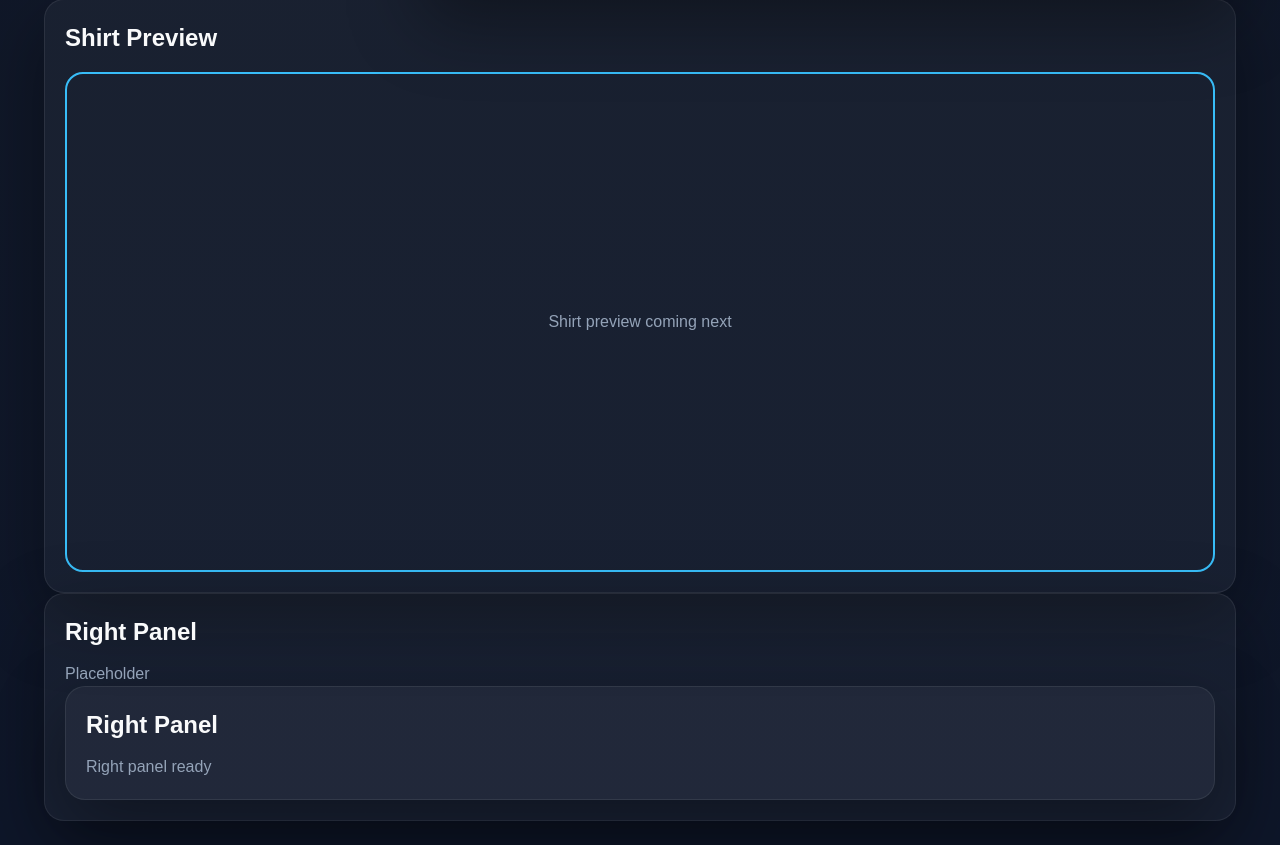
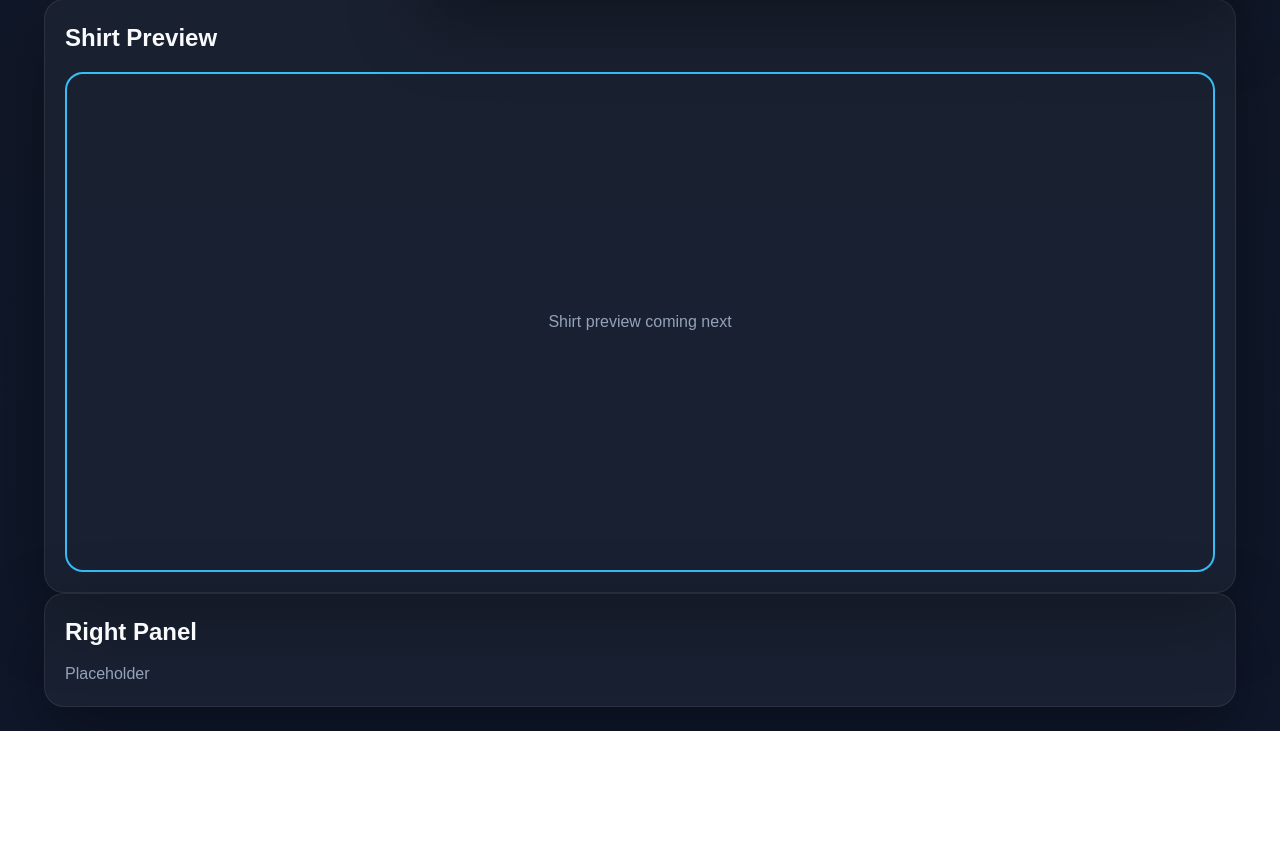
Before and after one commit to noobmacker-creator/pod-design-checker, a Next.js app: page / in a window 1280 px wide. Shown: the part 1736-2581 px from the top of the page. After the commit the page ends 2467 px from the top, so only its background shows below. Built offline with nearby package versions, Linux system fonts and the light colour scheme.

Commit message:
clean layout restored + ready for right panel

```diff
--- a/app/page.tsx
+++ b/app/page.tsx
@@ -1934,24 +1934,7 @@ backdropFilter: 'blur(4px)',
   <div style={{ marginTop: 12, color: '#94a3b8' }}>
     Placeholder
   </div>
-  <div
-          style={{
-            border: '1px solid rgba(255,255,255,0.08)',
-            borderRadius: 20,
-            padding: 20,
-            background: 'rgba(255,255,255,0.04)',
-            boxShadow: '0 25px 70px rgba(0,0,0,0.35)',
-            minWidth: 0,
-          }}
-        >
-          <h2 style={{ margin: 0, fontSize: 24, fontWeight: 800 }}>
-            Right Panel
-          </h2>
-
-          <div style={{ marginTop: 12, color: '#94a3b8' }}>
-            Right panel ready
-          </div>
-        </div>
+
       </div>
       <canvas ref={analysisCanvasRef} style={{ display: 'none' }} />
       </div>
```
